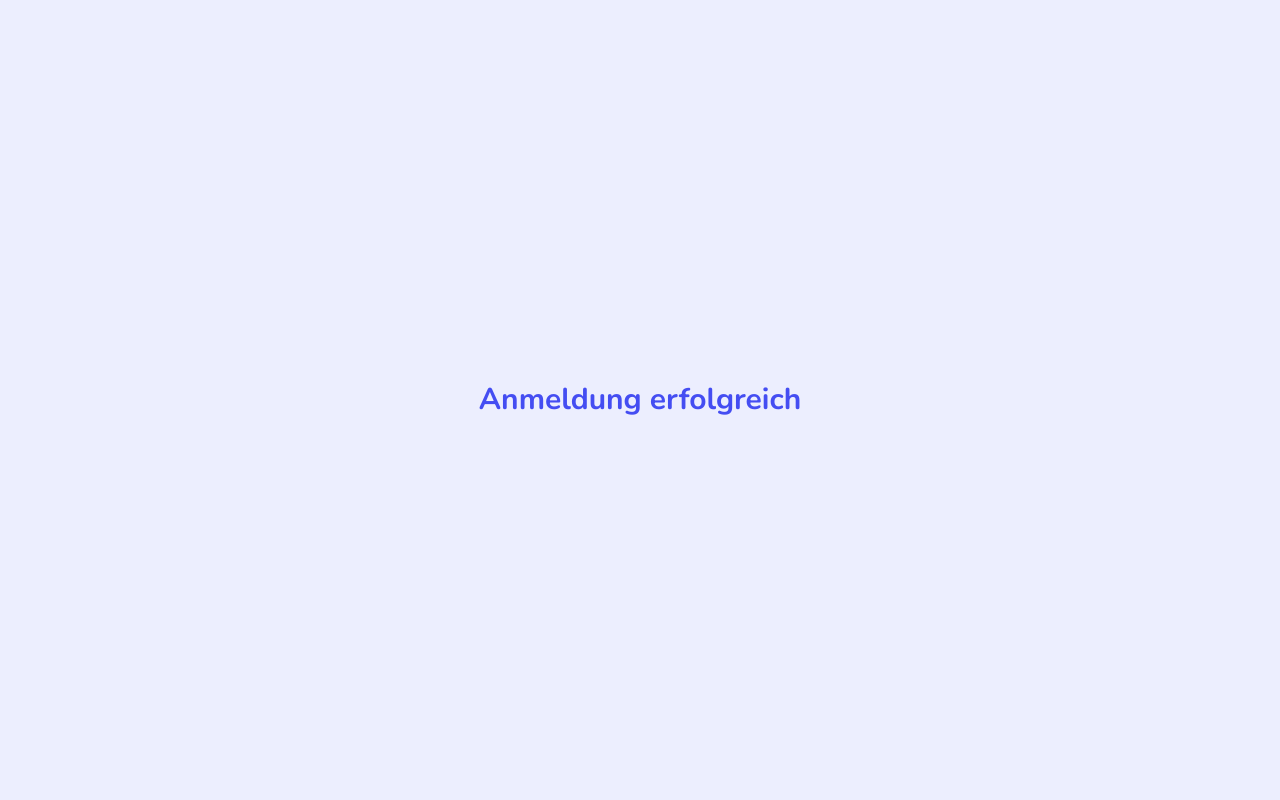
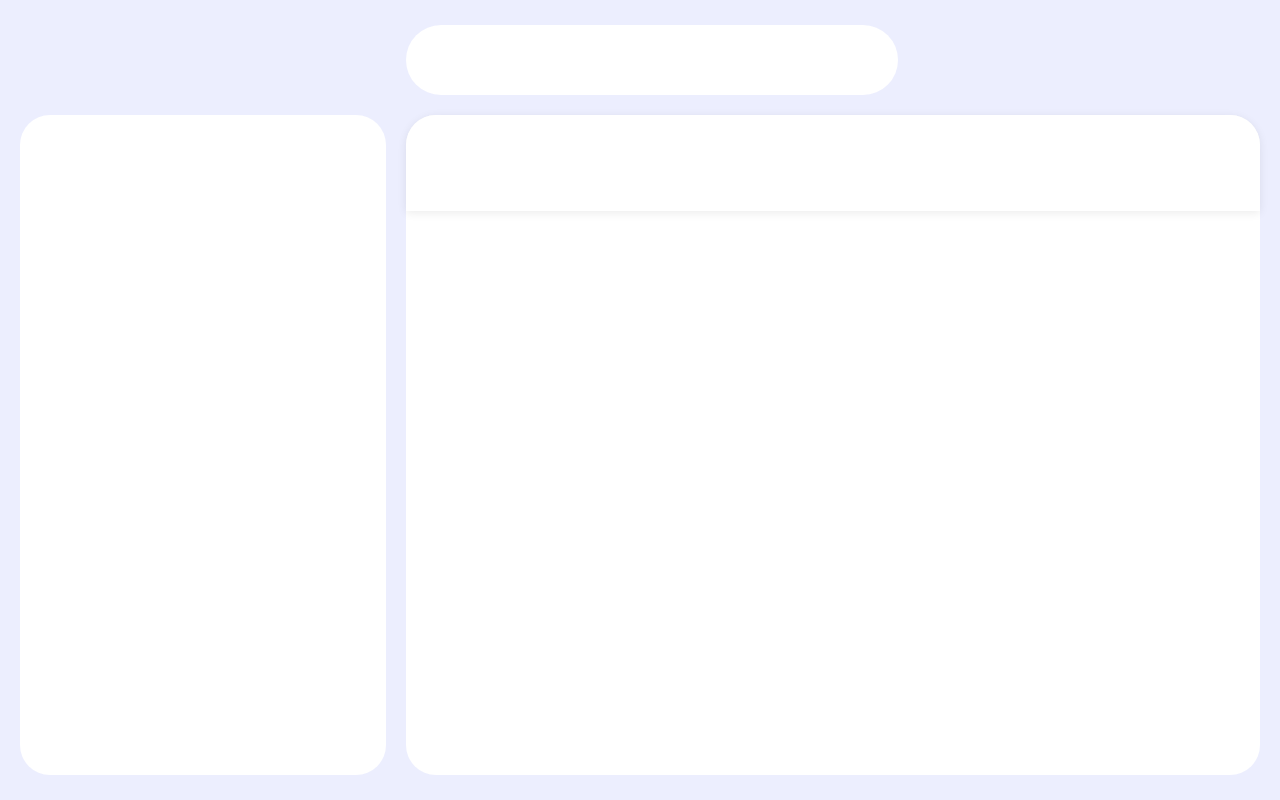
Before and after one commit to CWhymann/dabubble, an Angular app: page /home in a window 1280 px wide. Built offline with nearby package versions, Linux system fonts and the light colour scheme.

Commit message:
feat: add workspace layout shell to home page

```diff
--- a/src/app/pages/home/home.html
+++ b/src/app/pages/home/home.html
@@ -1,3 +1,31 @@
-<div class="flex min-h-screen items-center justify-center">
-  <h1 class="text-3xl font-bold text-purple-1">Anmeldung erfolgreich</h1>
+<div
+  class="grid min-h-dvh grid-cols-1 grid-rows-[1fr] gap-5 p-4 lg:h-dvh lg:grid-cols-[22.875rem_minmax(0,1fr)] lg:grid-rows-[4.375rem_minmax(0,1fr)] lg:px-5 lg:pt-6.25 lg:pb-6.25 2xl:grid-cols-[22.875rem_minmax(0,1fr)_30.3125rem]"
+>
+  <header class="hidden lg:col-span-full lg:flex lg:items-center lg:gap-5">
+    <div class="w-91.5 shrink-0 pl-6.25" aria-label="Workspace-Name"></div>
+    <div class="h-17.5 min-w-0 flex-1 rounded-[42px] bg-white" aria-label="Suche"></div>
+    <div
+      class="flex w-85.5 shrink-0 justify-end 2xl:w-121.25 2xl:pr-3.5"
+      aria-label="Profilmenü"
+    ></div>
+  </header>
+
+  <nav
+    class="hidden rounded-[30px] bg-white px-7.5 py-8 lg:block"
+    aria-label="Workspace-Menü"
+  ></nav>
+
+  <main class="flex min-w-0 flex-col rounded-[30px] bg-white">
+    <header
+      class="relative flex h-24 items-center justify-between rounded-t-[30px] bg-white px-11.25 shadow-header"
+    ></header>
+    <section class="flex-1 px-8.75 pb-5" aria-label="Nachrichten"></section>
+  </main>
+
+  <aside class="hidden rounded-[30px] bg-white 2xl:flex 2xl:flex-col" aria-label="Thread">
+    <header
+      class="relative flex h-26 items-center rounded-t-[30px] bg-white px-10 shadow-header"
+    ></header>
+    <section class="flex-1 px-5 pb-5" aria-label="Thread-Nachrichten"></section>
+  </aside>
 </div>
```
